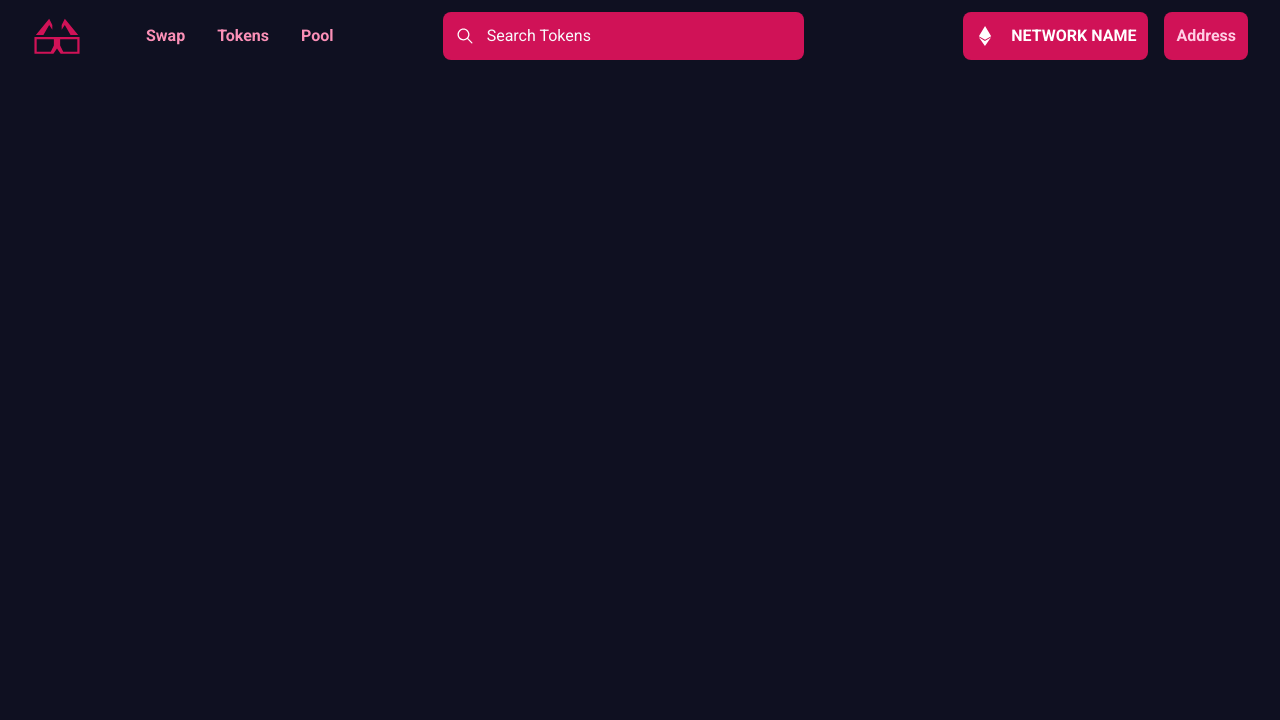
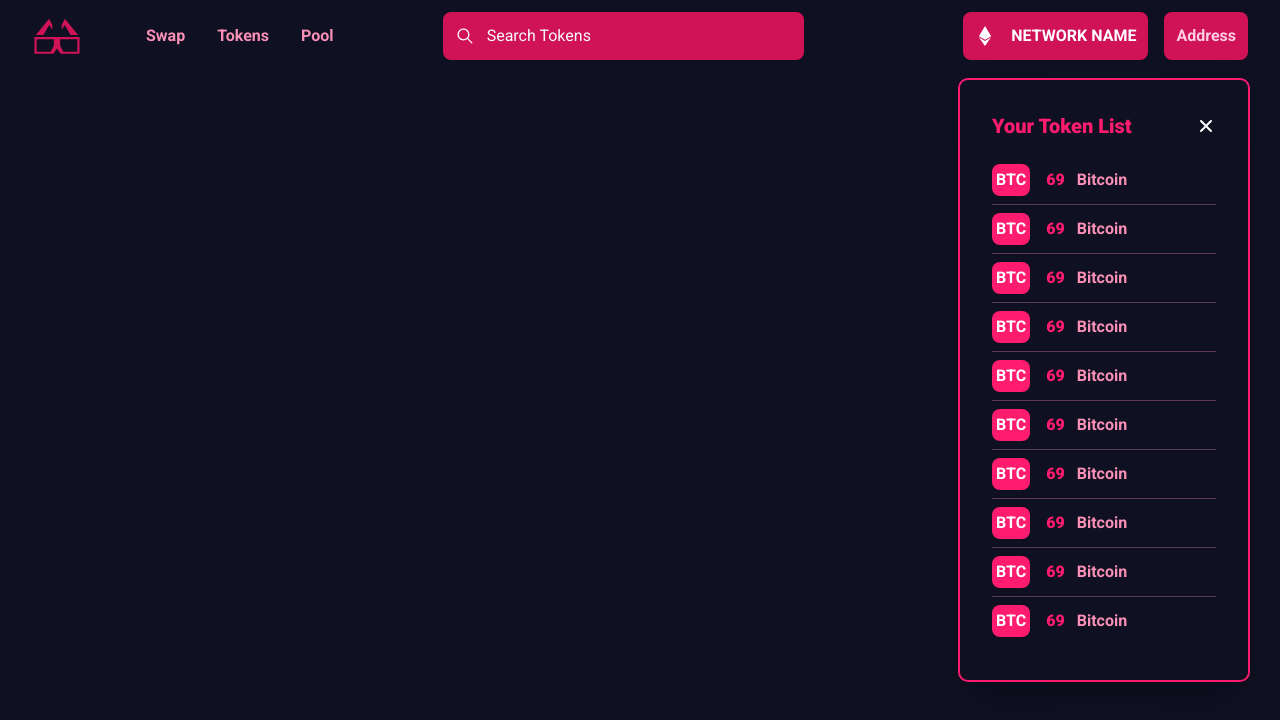
Before and after one commit to Heramb4270/Decentralized-Token-Swapping, a React (Vite) app: page / in a window 1280 px wide. Shown: the top 720 px of the page. Built offline with nearby package versions, Linux system fonts and the light colour scheme.

Commit message:
Added TokenList Model

```diff
--- a/src/Components/Model/Model.jsx
+++ b/src/Components/Model/Model.jsx
@@ -1,7 +1,7 @@
 import { useState, useEffect } from "react";
 import { HiX } from "react-icons/hi";
 
-function Model({ setOpenModel, connectWallet }) {
+function Model({ setOpenModel, openModel, connectWallet }) {
   // useStates
   const walletMenu = ["MetaMask", "Coinbase", "Wallet", "WalletConnect"];
   return (
--- a/src/Components/NavBar/NavBar_Right.jsx
+++ b/src/Components/NavBar/NavBar_Right.jsx
@@ -16,10 +16,10 @@
       <button className="text-[#FFCEE4]  bg-[#D01257] px-3 py-3 rounded-lg cursor-pointer font-bold" onClick={() => {setOpenModel(true)}}>Address</button>
 
       {openModel && (
-        <Model setOpenModel={setOpenModel} connectWallet="Connect" />
+        <Model setOpenModel={setOpenModel} openModel={openModel} connectWallet="Connect" />
       )}
 
-      {openTokenBox && (
+      {!openTokenBox && (
         <TokenList setOpenTokenBox={setOpenTokenBox} tokenDate="hey" />
       )}
     </div>
--- a/src/Components/TokenList/TokenList.jsx
+++ b/src/Components/TokenList/TokenList.jsx
@@ -1,2 +1,36 @@
-function TokenList() {}
+import { FaBitcoin } from "react-icons/fa";
+import { HiX } from "react-icons/hi";
+import React from "react";
+
+function TokenList({ tokenDate, setOpenTokenBox }) {
+  const data = [1, 2, 3, 4, 5, 6, 7, 8, 9, 10, 11];
+  return (
+    <div className="TokenList absolute w-72 h-3/4 shadow-2xl ring-[#ff1c6f] ring-2 rounded-lg bg-[#0F1021] p-4 xl:top-[5rem]">
+      <div className="flex item justify-between p-4">
+        <div className="TokenList_title font-black text-xl text-[#ff1c6f] rounded-lg">
+          <h2>Your Token List</h2>
+        </div>
+        <button onClick={() => setOpenTokenBox(false)}>
+          <HiX className="cursor-pointer text-white w-5 h-5"></HiX>
+        </button>
+      </div>
+      <div className="px-4 h-[85%] overflow-auto no-scrollbar">
+        {data.map((el, i) => (
+          <div className="TokenList_box relative cursor-pointer border-b-[1px] border-[#fb90b754]">
+            <div className="TokenList_box_info grid grid-template-cols-1-5 items-center py-2 align-middle gap-4">
+              <p className="TokenList_box_info_symbol p-1 text-white font-bold bg-[#ff1c6f] rounded-lg">
+                {/* <FaBitcoin className="text-white w-4 h-4"></FaBitcoin> */}
+                BTC
+              </p>
+              <p>
+                <span className="font-black text-[#ff1c6f] mr-2">69</span>{" "}
+                Bitcoin
+              </p>
+            </div>
+          </div>
+        ))}
+      </div>
+    </div>
+  );
+}
 export default TokenList;
--- a/src/Pages/index.css
+++ b/src/Pages/index.css
@@ -9,6 +9,21 @@
     background-color: #0f1021;
     font-family: "Roboto", sans-serif;
     color: #fb90b7;
+  }
+}
+
+@layer utilities {
+  @variants responsive {
+    /* Hide scrollbar for Chrome, Safari and Opera */
+    .no-scrollbar::-webkit-scrollbar {
+        display: none;
+    }
+
+    /* Hide scrollbar for IE, Edge and Firefox */
+    .no-scrollbar {
+        -ms-overflow-style: none;  /* IE and Edge */
+        scrollbar-width: none;  /* Firefox */
+    }
   }
 }
 
@@ -31,3 +46,7 @@
   height: 100vh;
   backdrop-filter: blur(7px);
 }
+
+.grid-template-cols-1-5 {
+  grid-template-columns: 1fr 5fr;
+}
```
